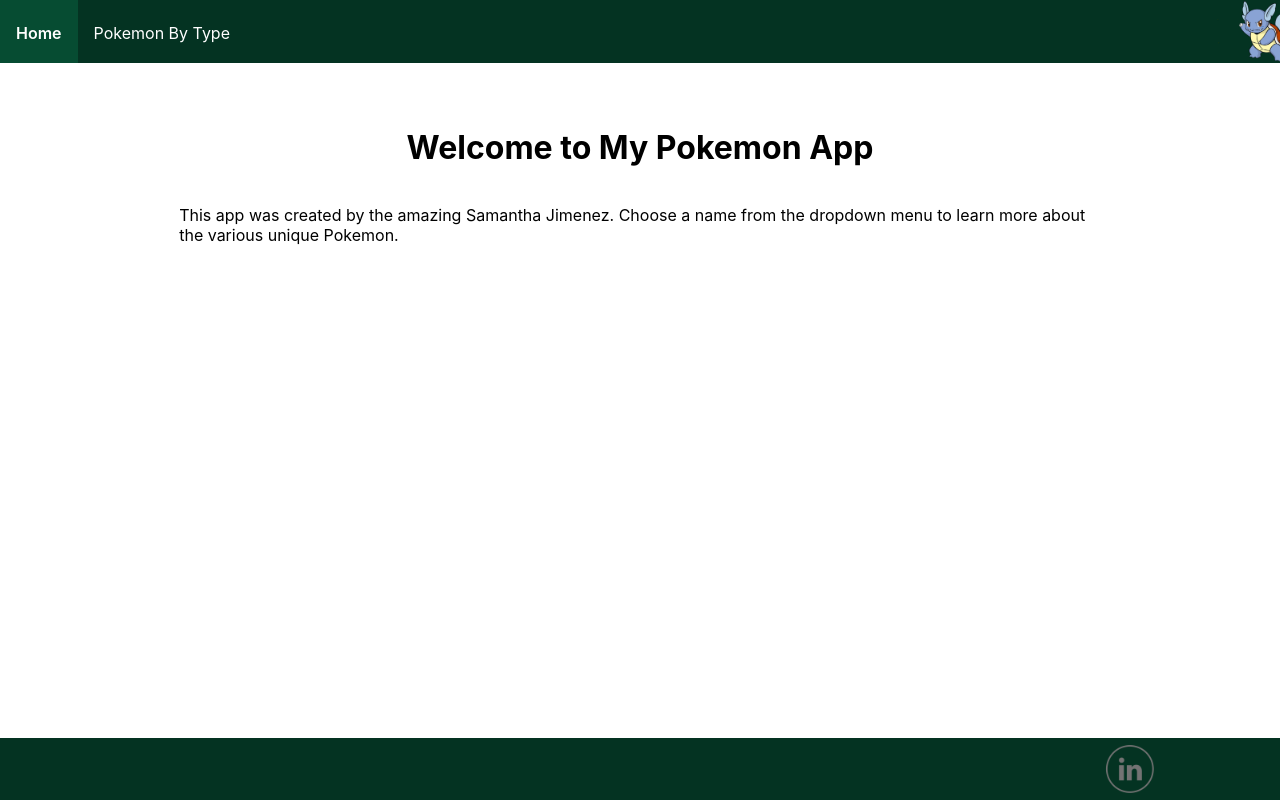
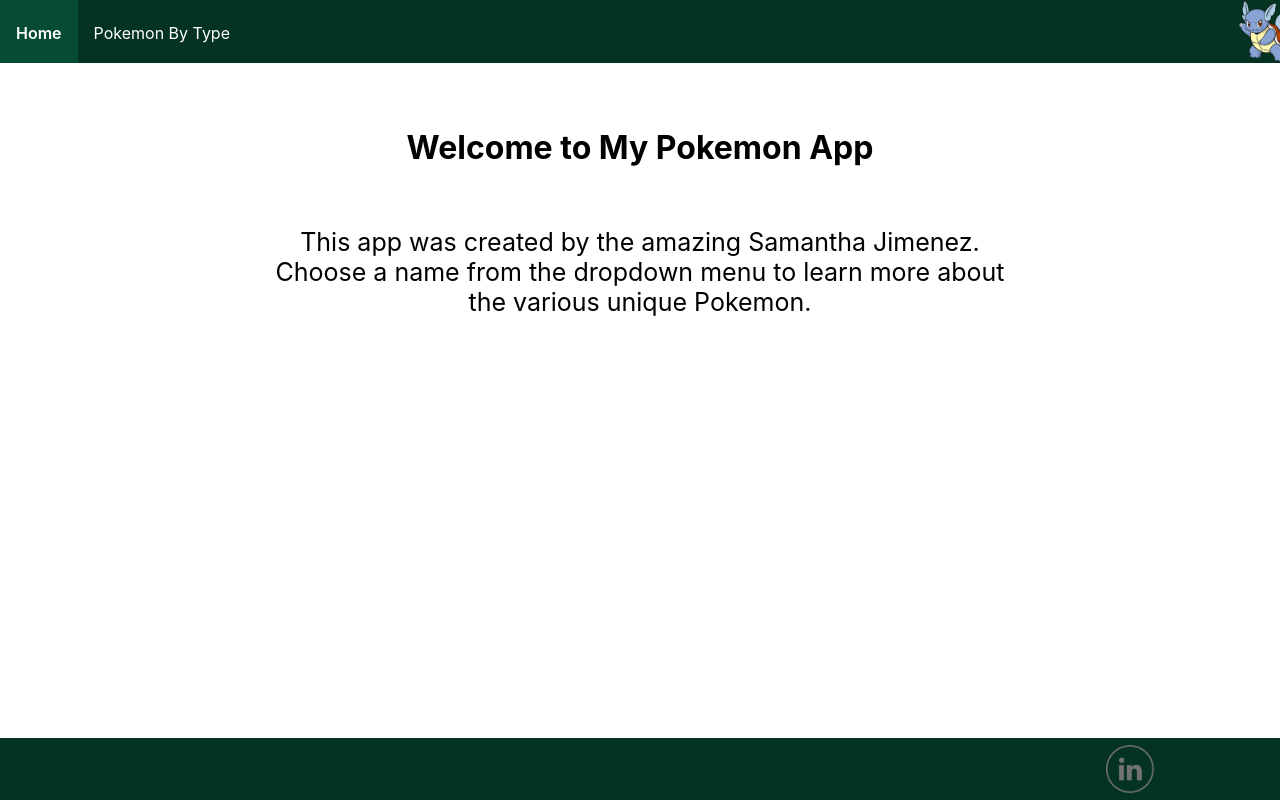
Before and after one commit to SamanthaBJimenez/Unit4Assessment, a React (Create React App) app in the folder unit4assessment/: page / in a window 1280 px wide. Built offline with nearby package versions, Linux system fonts and the light colour scheme; grey boxes are pictures that could not be loaded.

Commit message:
finalize assessment

```diff
--- a/unit4assessment/src/App.js
+++ b/unit4assessment/src/App.js
@@ -15,14 +15,14 @@
         <Route exact path={"/"}>
           <Home/>
         </Route>
-        <Route exact path={"/pokemon/"}>
+        <Route exact path={"/pokemon"}>
           <Pokemon/>
         </Route>
         <Route path={"/pokemon/:name"}>
           <PokemonDisplay/>
         </Route>
 
-        <Route path="*">
+        <Route path={'*'}>
           <Error/>
         </Route>
       </Switch>
--- a/unit4assessment/src/css/Home.css
+++ b/unit4assessment/src/css/Home.css
@@ -10,5 +10,9 @@
 }
 
 .homeP {
-  margin: 3% 14%;
+  margin: 3% 10%;
+  font-size: 25px;
+  position: absolute;
+  text-align: center;
+  padding: 0px 140px 0px 140px;
 }
--- /dev/null
+++ b/unit4assessment/src/util/customHooks.js
@@ -0,0 +1,11 @@
+import { useState } from 'react';
+
+export const useInput = (initialValue) => {
+    const [value, setValue] = useState(initialValue)
+
+    const handleChange = (e) => {
+        setValue(e.target.value)
+    }
+
+    return { value, onChange: handleChange }
+}
```
